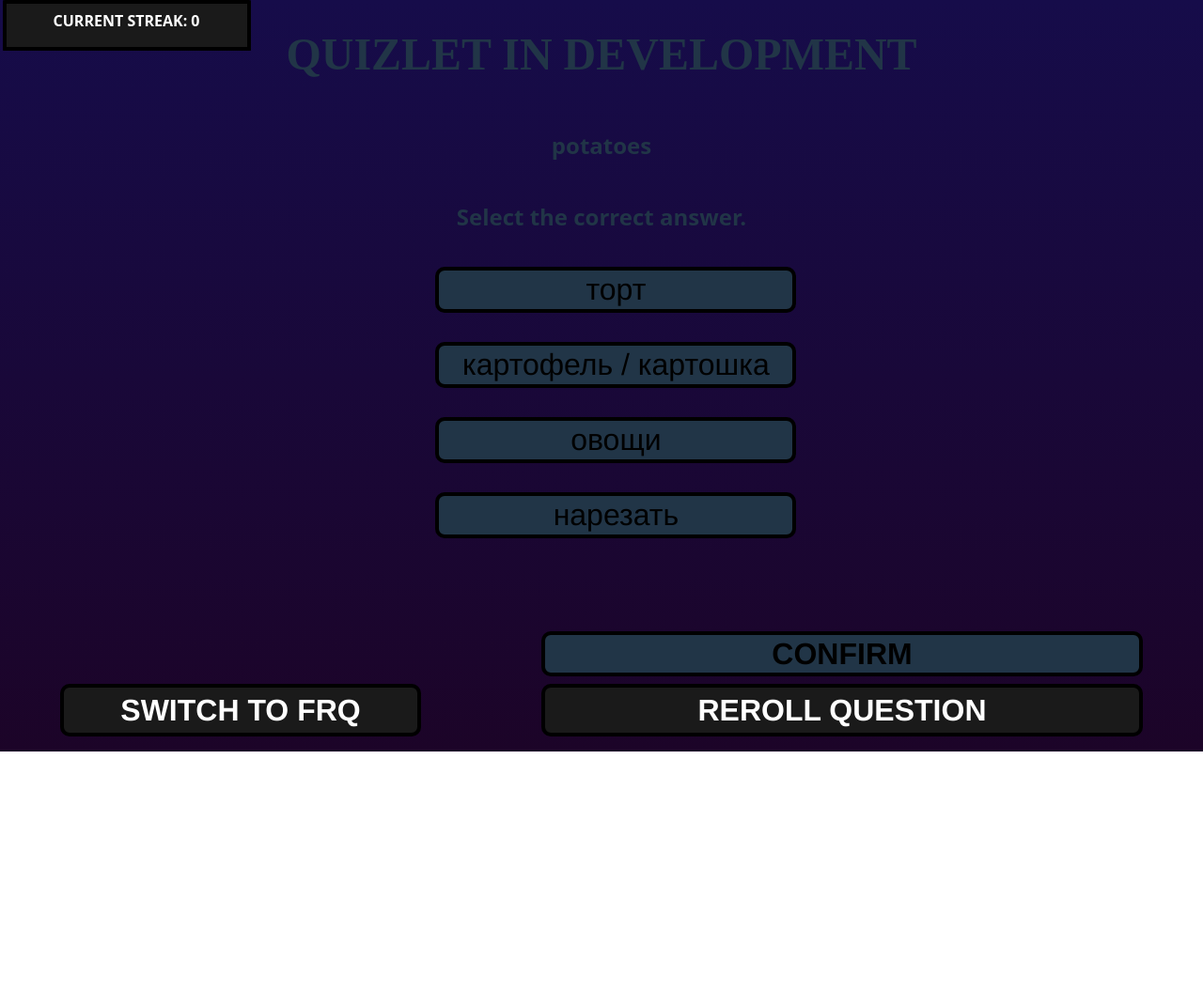
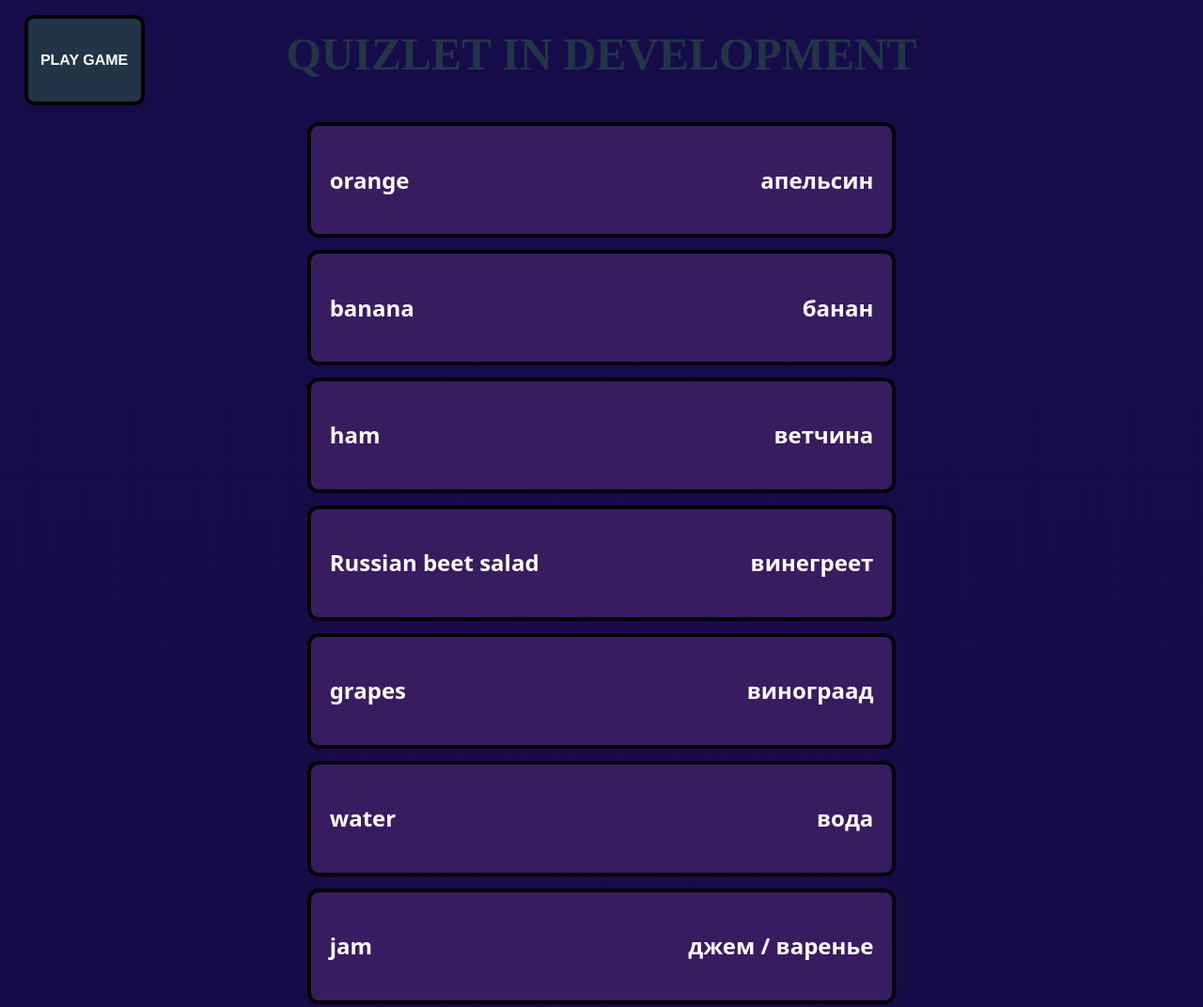
Before and after one commit to Edward-Mercado/quizlet-replacement, a website built with Vite: page app/index.html in a window 1280 px wide. Shown: the top 1072 px of the page at 94% size. Before the commit the page ends 800 px from the top, so only its background shows below. Built offline with nearby package versions, Linux system fonts and the light colour scheme.

Commit message:
added a view all words feature

```diff
--- a/app/index.html
+++ b/app/index.html
@@ -1,13 +1,22 @@
 <!doctype html>
 <html lang="en">
+
 <head>
   <meta charset="UTF-8" />
   <link rel="icon" type="image/svg+xml" href="/vite.svg" />
   <meta name="viewport" content="width=device-width, initial-scale=1.0" />
   <title>QUIZLET FUCKING SUCKS</title>
 </head>
+
 <body>
   <h1> QUIZLET IN DEVELOPMENT </h1>
+  <button id="view-or-play-button">
+
+  </button>
+  <div id="question-containers">
+    <div id="streak__box">
+
+    </div>
     <div id="question__container">
 
     </div>
@@ -17,14 +26,15 @@
     <div id="results__container">
 
     </div>
-
-   <div class="streak__box">
-
-   </div>
-
     <button class="e-umlaut-button"> ADD ë </button>
     <button id="next-question"> REROLL QUESTION </button>
     <button id="switch-mode"> SWITCH TO FRQ </button>
+  </div>
+
+  <div id="view-all-words">
+
+  </div>
   <script type="module" src="/src/main.js"></script>
 </body>
+
 </html>
--- a/app/src/main.js
+++ b/app/src/main.js
@@ -2,6 +2,7 @@ import {questionList} from "./qlist.js"
 import './style.css'
 
 let currentMode = localStorage.getItem("currentMode") || "MCQ";
+let viewOrPlay = localStorage.getItem("view-or-play") || "view";
 let streak = localStorage.getItem("streak") || 0;
 
 function randomInt(min, max) { // simpler syntax for the random
@@ -15,12 +16,16 @@ function randomInt(min, max) { // simpler syntax for the random
 }
 
 function updateStreakCounter() {
-  const streakBox = document.querySelector(".streak__box");
+  const streakBox = document.getElementById("streak__box");
   streakBox.textContent = `CURRENT STREAK: ${streak}`
 }
 
 function putQuestionOnScreen(currentMode) {
   localStorage.setItem("currentMode", currentMode);
+  localStorage.setItem("viewOrPlay", "play");
+  document.getElementById("view-or-play-button").textContent = "VIEW WORDS"
+  document.getElementById("view-all-words").style.display = 'none';
+  document.getElementById("question-containers").style.display = '';
 
   const eUmlautButton = document.querySelector(".e-umlaut-button");
   eUmlautButton.style.display = "none";
@@ -270,5 +275,37 @@ else {
   switchModeButton.textContent = "SWITCH TO MCQ";
 }
 
+function showAllWords() {
+  document.getElementById("question-containers").style.display = 'none';
+  document.getElementById("view-all-words").style.display = '';
+  localStorage.setItem("view-or-play", "view");
+  document.getElementById("view-or-play-button").textContent = "PLAY GAME"
+}
+
+questionList.forEach((question) => {
+  document.getElementById("view-all-words").insertAdjacentHTML("beforeend", `
+    <div class="word-card">
+      <h2> ${question.frontSide} </h2>
+      <h2> ${question.backSide}</h2>
+    </div>
+    `)
+})
+
+if(viewOrPlay === "view") {
+  showAllWords();
+} else {
+  putQuestionOnScreen(currentMode)
+}
+
+document.getElementById("view-or-play-button").addEventListener("click", () => {
+  console.log(viewOrPlay)
+  if(viewOrPlay === "view") {
+    viewOrPlay = "play";
+    showAllWords();
+  } else {
+    viewOrPlay = "view"
+    putQuestionOnScreen(currentMode)
+  }
+})
+
 updateStreakCounter();
-putQuestionOnScreen(currentMode);
--- a/app/src/style.css
+++ b/app/src/style.css
@@ -30,7 +30,7 @@ body {
   place-items: center;
   box-sizing: border-box;
   background-image: linear-gradient(to top, rgb(28, 4, 40), rgb(22, 12, 74));
-  height: 100vh;
+  min-height: 100vh;
 }
 
 h1 {
@@ -276,6 +276,52 @@ h1 {
   font-weight: 700;
 }
 
+.word-card {
+  background-color: rgb(56, 28, 96);
+  border: black 4px solid;
+  border-radius: 12px;
+  display: flex;
+  flex-flow: row nowrap;
+  justify-content: space-between;
+  padding: 3%;
+  margin: 2%;
+  color: white;
+}
+
+.vertical-line {
+  background-color: #ffffff00;
+  border-left: white 5px;
+}
+
+#view-or-play-button {
+  position: fixed;
+  left: 2%;
+  top: 2%;
+  background-color: #1a1a1a;
+  position: fixed;
+  color: white;
+  font-family: Helvetica;
+  width: 10%;
+  height: 12%;
+  font-family: "Helvetica";
+  font-weight: bold;
+  font-size: 1em;
+  border-radius: 10px;
+  border: black 4px solid;
+  background-color: #213547;
+  transition: ease-in-out .3s;
+  text-align: center;
+}
+#view-or-play-button:hover {
+  background-color: #3b4d5b;
+  border-color: white;
+  transform: translateY(-4px);
+  box-shadow:rgba(17, 19, 23, 0.4) 0px 2px 2px;
+}
+#view-or-play-button:active {
+  animation: buttonPress 0.2s ease-in-out;
+}
+
 @keyframes buttonPress {
   0% {
     transform: scale(1.0) translateY(-4px);
```
Lines whose indentation alone changed are shown as unchanged.
